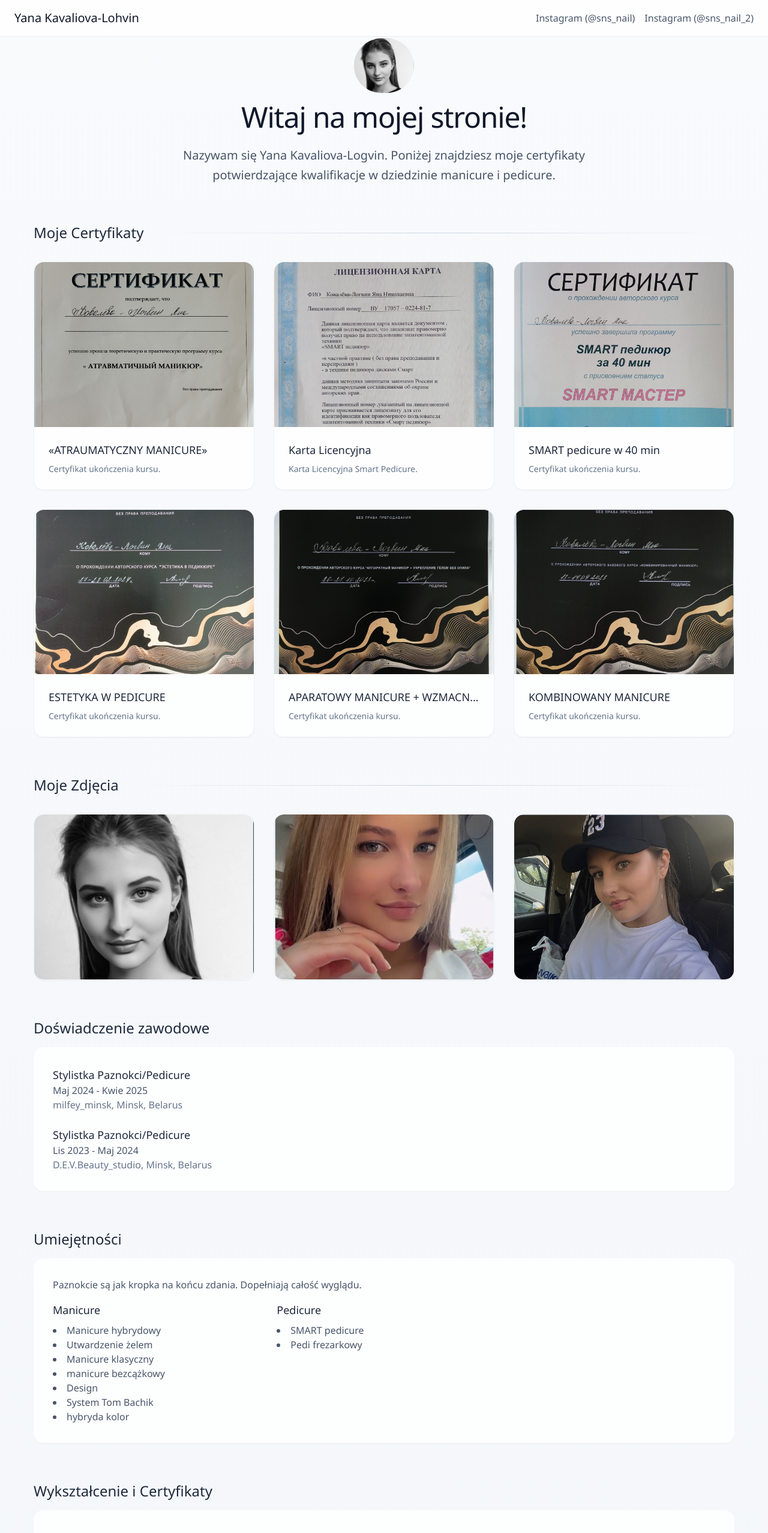
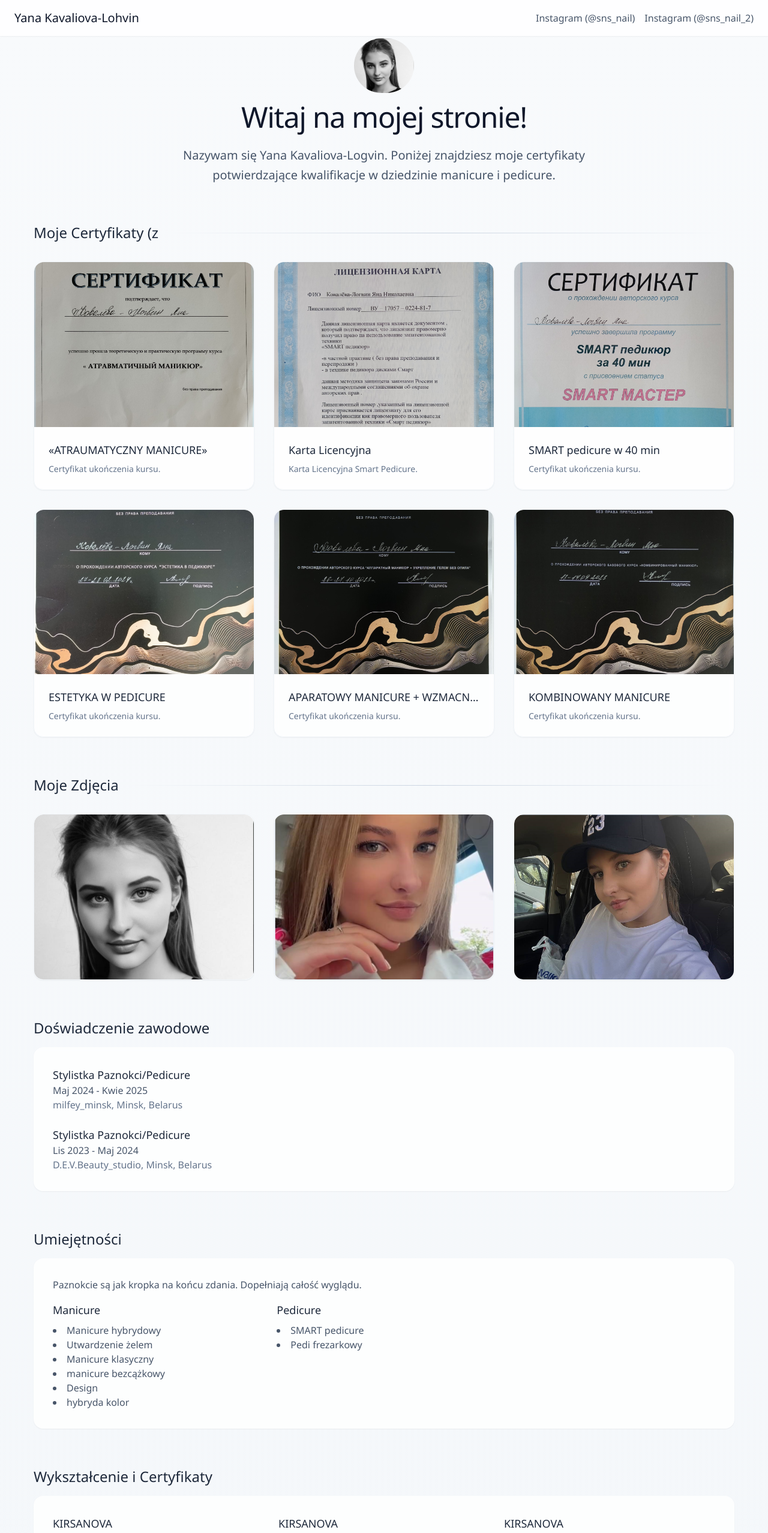
Before and after one commit to NikKowPHP/jana-next, a Next.js app: page / in a window 1280 px wide. Shown: the top 2556 px of the page at 60% size. Built offline with nearby package versions, Linux system fonts and the light colour scheme.

Commit message:
feat: update certificates section title and remove personal website link

```diff
--- a/src/app/page.tsx
+++ b/src/app/page.tsx
@@ -38,7 +38,7 @@ export default function LandingPage() {
 
         {/* Certificates Section */}
         <div className="mb-8 flex items-center justify-between">
-          <h2 className="text-2xl font-medium text-slate-800">Moje Certyfikaty</h2>
+          <h2 className="text-2xl font-medium text-slate-800">Moje Certyfikaty (z </h2>
           <div className="h-px flex-1 bg-gradient-to-r from-transparent via-slate-300 to-transparent mx-4"></div>
         </div>
 
@@ -131,7 +131,6 @@ export default function LandingPage() {
                   <li>Manicure klasyczny</li>
                   <li>manicure bezcążkowy</li>
                   <li>Design</li>
-                  <li>System Tom Bachik</li>
                   <li>hybryda kolor</li>
                 </ul>
               </div>
@@ -242,13 +241,7 @@ export default function LandingPage() {
           </div>
         </div>
 
-        {/* Personal Website/Certificates/Work Link */}
-        <div className="mb-8 mt-16">
-          <h2 className="text-2xl font-medium text-slate-800 mb-4">Personalna strona / Certyfikaty / Pracy</h2>
-          <div className="bg-white/80 backdrop-blur-sm rounded-2xl shadow-sm p-8">
-            <a href="https://jana-manicure-pedicure.vercel.app" className="text-rose-500 hover:underline" target="_blank" rel="noopener noreferrer">jana-manicure-pedicure.vercel.app</a>
-          </div>
-        </div>
+
 
         {/* Languages Section */}
         <div className="mb-8 mt-16">
```
